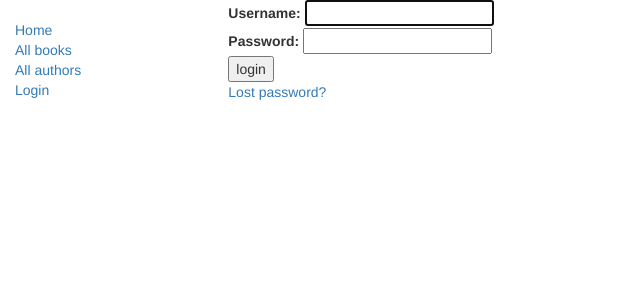
After one commit to CFourPO/safe-and-soundcloud, a Django app: page /accounts/login/ in a window 1280 px wide. The commit adds this page. Shown: the top 300 px of the page, without its empty margins (0-640 px from the left). Run offline with Django 3.2, Linux system fonts and the light colour scheme; some libraries are stand-ins or nearby versions.

Commit message:
add authentication views and templates

```diff
--- a/safeandsoundcloud/safeandsoundcloud/settings.py
+++ b/safeandsoundcloud/safeandsoundcloud/settings.py
@@ -120,3 +120,5 @@ USE_TZ = True
 # https://docs.djangoproject.com/en/2.0/howto/static-files/
 
 STATIC_URL = '/static/'
+
+LOGIN_REDIRECT_URL = '/'
--- /dev/null
+++ b/safeandsoundcloud/savesounds/static/css/styles.css
@@ -0,0 +1,5 @@
+.sidebar-nav {
+    margin-top: 20px;
+    padding: 0;
+    list-style: none;
+}
--- /dev/null
+++ b/safeandsoundcloud/savesounds/templates/registration/__base_generic.html
@@ -0,0 +1,44 @@
+<!DOCTYPE html>
+<html lang="en">
+<head>
+
+  {% block title %}<title>Safe and Soundcloud</title>{% endblock %}
+  <meta charset="utf-8">
+  <meta name="viewport" content="width=device-width, initial-scale=1">
+  <link rel="stylesheet" href="https://maxcdn.bootstrapcdn.com/bootstrap/3.3.7/css/bootstrap.min.css">
+  <script src="https://ajax.googleapis.com/ajax/libs/jquery/1.12.4/jquery.min.js"></script>
+  <script src="https://maxcdn.bootstrapcdn.com/bootstrap/3.3.7/js/bootstrap.min.js"></script>
+
+  <!-- Add additional CSS in static file -->
+  {% load static %}
+  <link rel="stylesheet" href="{% static 'css/styles.css' %}">
+</head>
+
+<body>
+
+  <div class="container-fluid">
+
+    <div class="row">
+      <div class="col-sm-2">
+      {% block sidebar %}
+      <ul class="sidebar-nav">
+          <li><a href="{% url 'index' %}">Home</a></li>
+          <li><a href="">All books</a></li>
+          <li><a href="">All authors</a></li>
+          {% if user.is_authenticated %}
+          <li>User: {{ user.get_username }}</li>
+          <li><a href="{% url 'logout'%}?next={{request.path}}">Logout</a></li>
+          {% else %}
+          <li><a href="{% url 'login'%}?next={{request.path}}">Login</a></li>
+          {% endif %}
+      </ul>
+     {% endblock %}
+      </div>
+      <div class="col-sm-10 ">
+      {% block content %}{% endblock %}
+      </div>
+    </div>
+
+  </div>
+</body>
+</html>
--- /dev/null
+++ b/safeandsoundcloud/savesounds/templates/registration/login.html
@@ -0,0 +1,39 @@
+{% extends "registration/__base_generic.html" %}
+
+{% block content %}
+
+{% if form.errors %}
+<p>Your username and password didn't match. Please try again.</p>
+{% endif %}
+
+{% if next %}
+    {% if user.is_authenticated %}
+    <p>Your account doesn't have access to this page. To proceed,
+    please login with an account that has access.</p>
+    {% else %}
+    <p>Please login to see this page.</p>
+    {% endif %}
+{% endif %}
+
+<form method="post" action="{% url 'login' %}">
+{% csrf_token %}
+
+<div>
+  <td>{{ form.username.label_tag }}</td>
+  <td>{{ form.username }}</td>
+</div>
+<div>
+  <td>{{ form.password.label_tag }}</td>
+  <td>{{ form.password }}</td>
+</div>
+
+<div>
+  <input type="submit" value="login" />
+  <input type="hidden" name="next" value="{{ next }}" />
+</div>
+</form>
+
+{# Assumes you setup the password_reset view in your URLconf #}
+<p><a href="{% url 'password_reset' %}">Lost password?</a></p>
+
+{% endblock %}
--- /dev/null
+++ b/safeandsoundcloud/savesounds/templates/savesounds/_navigation.html
@@ -0,0 +1,4 @@
+<nav>
+    <a href="home">Home</a>
+    <a href="/likes">Likes</a>
+</nav>
--- a/safeandsoundcloud/savesounds/templates/savesounds/index.html
+++ b/safeandsoundcloud/savesounds/templates/savesounds/index.html
@@ -1 +1,6 @@
+<!--{% extends "savesounds/__base.html" %}-->
+
+<!--{% block content %}-->
 <h1>Welcome to Safe and Soundcloud {{ user }}</h1>
+<a href="/login"><img src="http://connect.soundcloud.com/2/btn-connect-sc-l.png" alt=""></a>
+<!--{% endblock %}-->
--- a/safeandsoundcloud/savesounds/urls.py
+++ b/safeandsoundcloud/savesounds/urls.py
@@ -1,19 +1,24 @@
-from django.urls import path
+from django.urls import path, include
 
 from . import views
 
 urlpatterns = [
     path('', views.index, name='index'),
 
+    path('home/<username>/', views.home, name='home'),
+
     # /likes
-    path('likes/', views.likes, name='likes'),
+    path('likes/<username>/', views.likes, name='likes'),
 
     # /reposts
-    path('reposts/', views.reposts, name='reposts'),
+    path('reposts/<username>/', views.reposts, name='reposts'),
 
     # /login
     path('login/', views.login, name='login'),
 
     # /safe-and-soundcloud/callback.html
-    path('safe-and-soundcloud/callback.html', views.auth_callback, name='callback')
+    path('safe-and-soundcloud/callback.html', views.auth_callback, name='callback'),
+
+    # authentication urls
+    path('accounts/', include('django.contrib.auth.urls')),
 ]
```
Also changed, not shown: safeandsoundcloud/savesounds/templates/savesounds/__base.html (added, +33 -0 lines), safeandsoundcloud/savesounds/templates/savesounds/home.html (added, +9 -0 lines), safeandsoundcloud/savesounds/templates/savesounds/likes.html (added, +15 -0 lines), safeandsoundcloud/savesounds/templates/savesounds/login.html (added, +12 -0 lines), safeandsoundcloud/savesounds/views.py (+26 -7 lines), safeandsoundcloud/savesounds/templates/savesounds/reposts.html (added).
